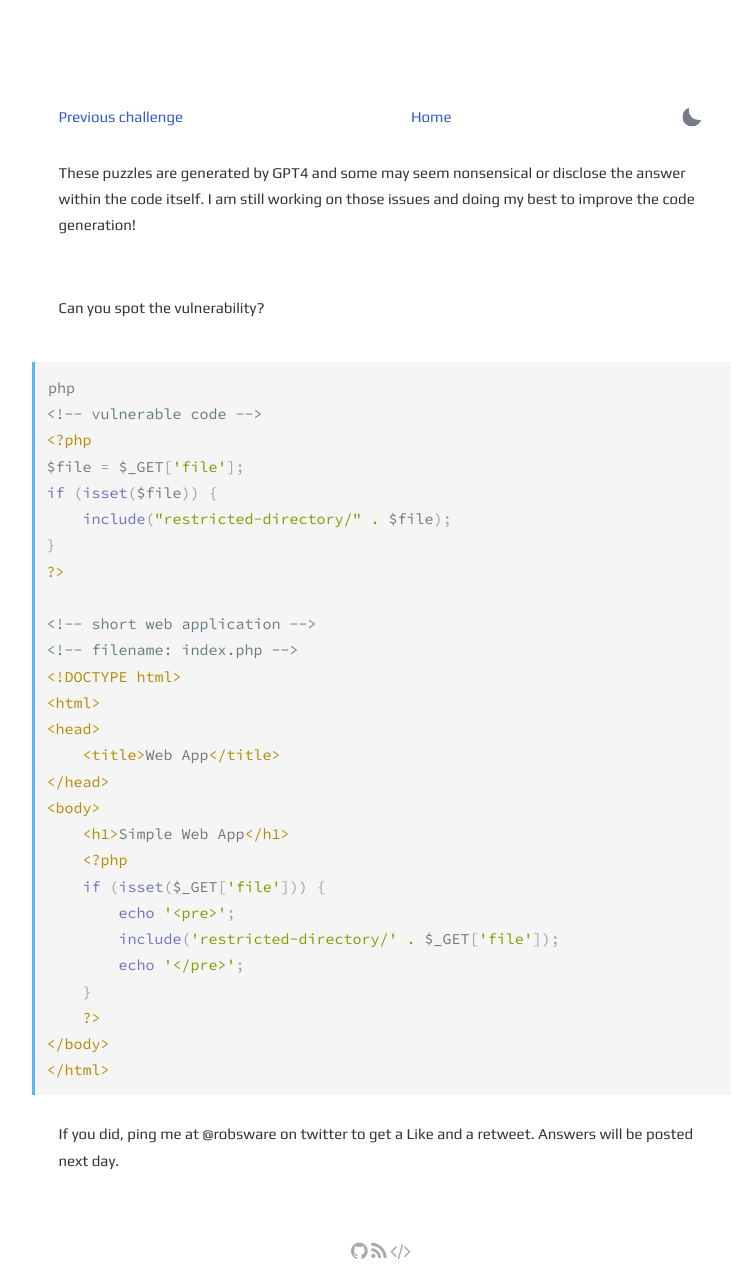
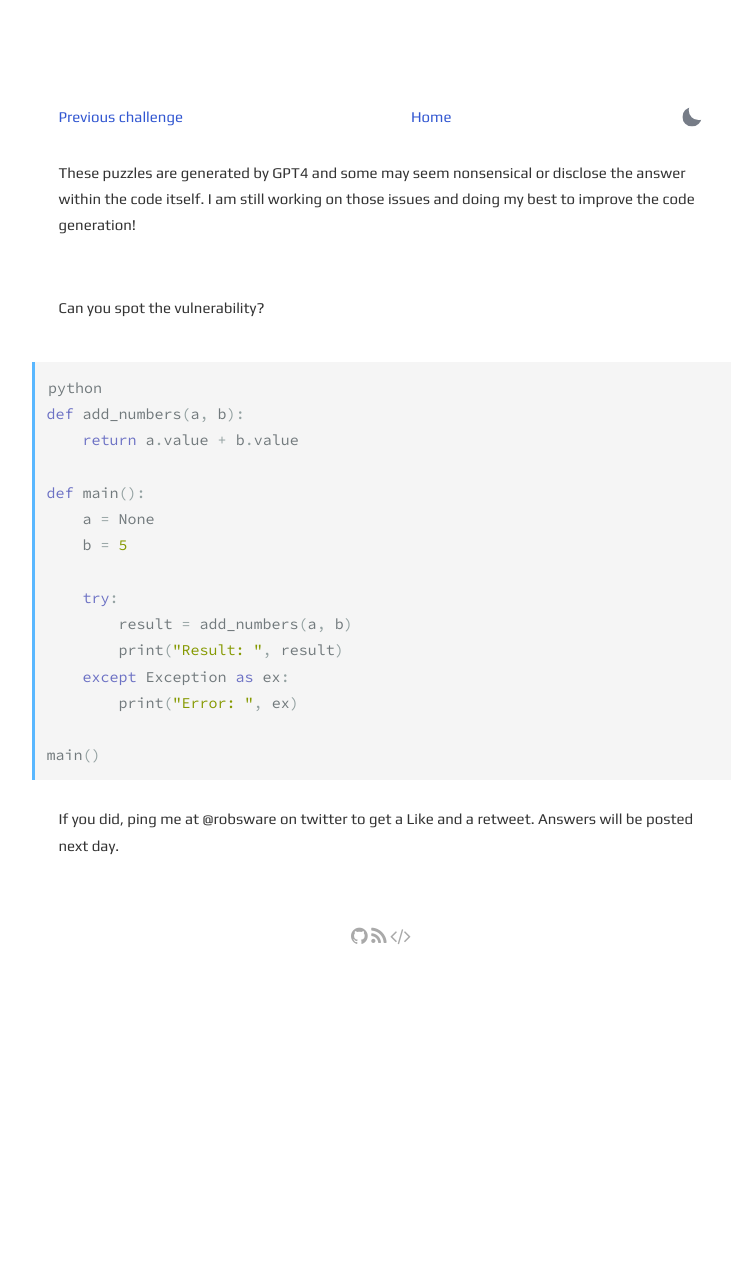
Before and after one commit to robsware/robsware.github.io, a Jekyll site: the page built from challenges/dailyappsec.html, in a window 1280 px wide. Shown: the whole page, without its empty margins (259-991 px from the left). Built offline with Jekyll 4.4.1, drawn with Linux system fonts in a browser that asks for light colours; after the commit the page ends 966 px from its top, so only the background shows below that.

Commit message:
Automated daily appsec challenge

```diff
--- a/challenges/dailyappsec.html
+++ b/challenges/dailyappsec.html
@@ -4,7 +4,7 @@ layout: page
 
 <section class="post">
     <div class="flex-row-between">
-    <a href="{{ site.url }}{{ site.baseurl }}/challenges/2023-05-04"> Previous challenge</a>
+    <a href="{{ site.url }}{{ site.baseurl }}/challenges/2023-05-06"> Previous challenge</a>
           <a href="{{ site.url }}{{ site.baseurl }}/"> Home</a>
       <button title="Change theme" id="theme-toggle" onclick="modeSwitcher()">
         <div></div>
@@ -16,34 +16,22 @@ layout: page
 <br>
 {% highlight html %}
 {% endhighlight %}
-{% highlight php %}
-php
-<!-- vulnerable code -->
-<?php
-$file = $_GET['file'];
-if (isset($file)) {
-    include("restricted-directory/" . $file);
-}
-?>
+{% highlight python %}
+python
+def add_numbers(a, b):
+    return a.value + b.value
 
-<!-- short web application -->
-<!-- filename: index.php -->
-<!DOCTYPE html>
-<html>
-<head>
-    <title>Web App</title>
-</head>
-<body>
-    <h1>Simple Web App</h1>
-    <?php
-    if (isset($_GET['file'])) {
-        echo '<pre>';
-        include('restricted-directory/' . $_GET['file']);
-        echo '</pre>';
-    }
-    ?>
-</body>
-</html>
+def main():
+    a = None
+    b = 5
+
+    try:
+        result = add_numbers(a, b)
+        print("Result: ", result)
+    except Exception as ex:
+        print("Error: ", ex)
+
+main()
 
 {% endhighlight %}
 <br>If you did, ping me at @robsware on twitter to get a Like and a retweet. Answers will be posted next day.
```
Also changed, not shown: challenges/2023-05-06.html (added, +87 -0 lines).
